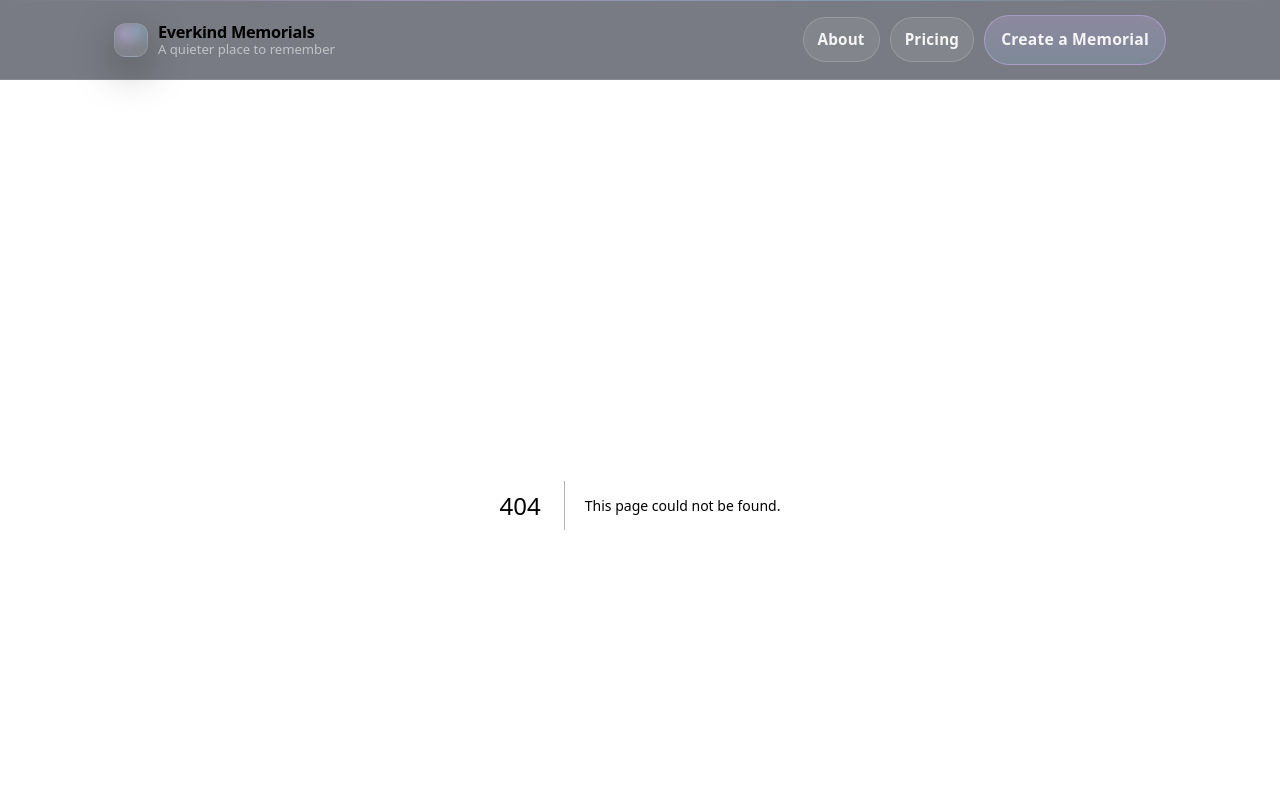
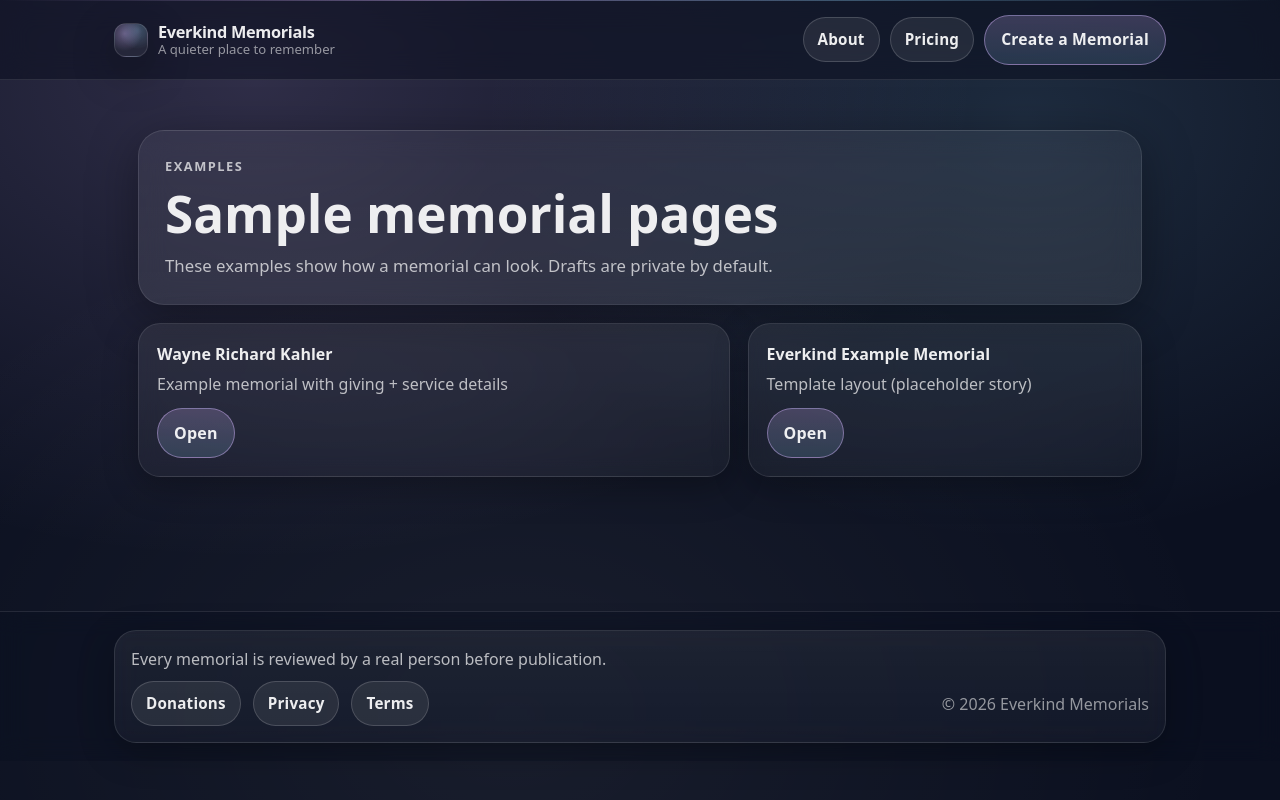
Before and after one commit to KristineMK72/everkind-memorials, a Next.js app: page /examples in a window 1280 px wide. Before the commit this address had no page. Shown: the top 800 px of the page. Built offline with nearby package versions, Linux system fonts and the light colour scheme.

Commit message:
Create page.tsx

```diff
--- /dev/null
+++ b/app/examples/page.tsx
@@ -0,0 +1,53 @@
+import Link from "next/link";
+
+const EXAMPLES = [
+  {
+    title: "Wayne Richard Kahler",
+    subtitle: "Example memorial with giving + service details",
+    href: "/m/wayne-kahler",
+  },
+  {
+    title: "Everkind Example Memorial",
+    subtitle: "Template layout (placeholder story)",
+    href: "/m/anything",
+  },
+];
+
+export default function ExamplesPage() {
+  return (
+    <main>
+      <div className="container">
+        <section className="glass" style={{ padding: 26 }}>
+          <div className="kicker">Examples</div>
+          <h1 className="h1" style={{ marginTop: 10 }}>
+            Sample memorial pages
+          </h1>
+          <p className="p">
+            These examples show how a memorial can look. Drafts are private by default.
+          </p>
+        </section>
+
+        <div style={{ height: 18 }} />
+
+        <section className="grid grid2">
+          {EXAMPLES.map((ex) => (
+            <Link
+              key={ex.href}
+              href={ex.href}
+              className="card"
+              style={{ padding: 18, borderRadius: 22, textDecoration: "none", color: "inherit" }}
+            >
+              <div style={{ fontWeight: 900, marginBottom: 6 }}>{ex.title}</div>
+              <div style={{ color: "var(--muted)" }}>{ex.subtitle}</div>
+              <div style={{ marginTop: 12 }}>
+                <span className="btn btnPrimary">Open</span>
+              </div>
+            </Link>
+          ))}
+        </section>
+
+        <div style={{ height: 26 }} />
+      </div>
+    </main>
+  );
+}
```
